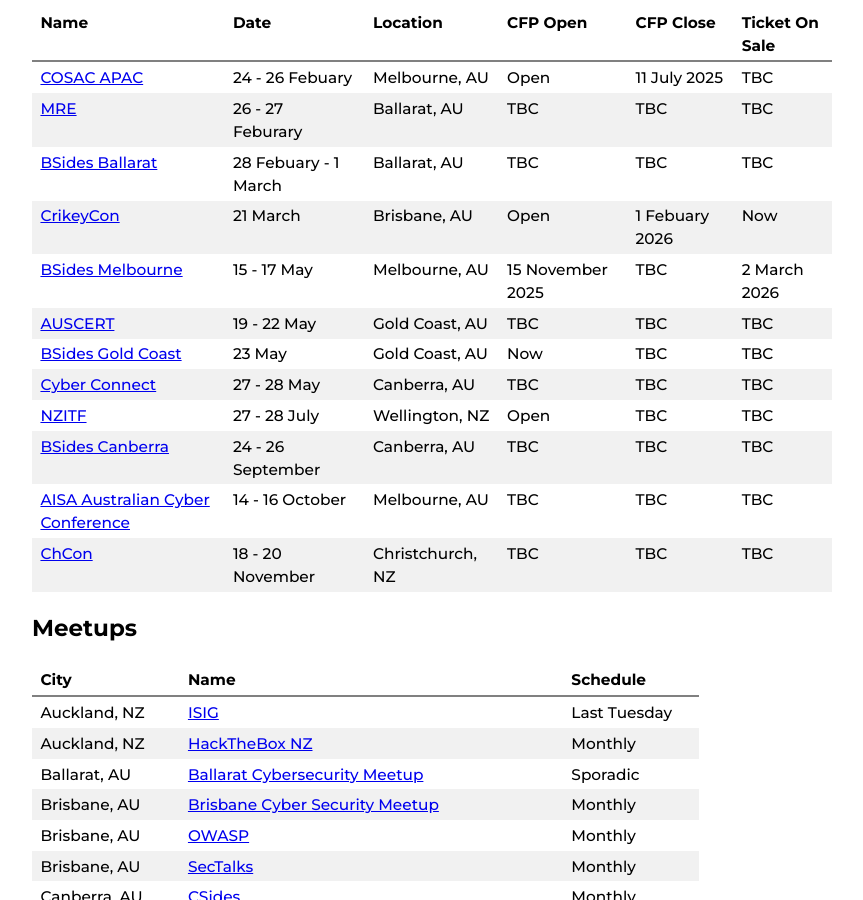
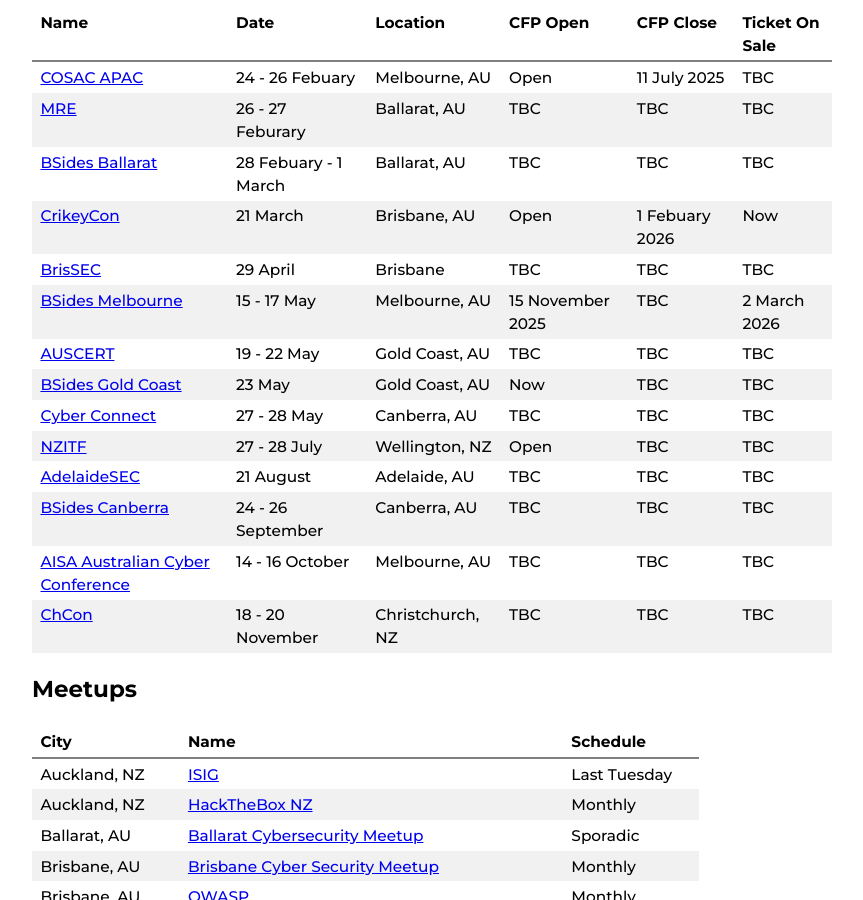
Before and after one commit to nzkarit/downundercons, a Jekyll site: the page built from index.markdown, in a window 1280 px wide and 900 px high, scrolled down 819 px. Shown: the whole window, without its empty margins (208-1071 px from the left). Built offline with Jekyll 4.4.1, drawn with Linux system fonts in a browser that asks for light colours.

Commit message:
Update index.markdown

```diff
--- a/index.markdown
+++ b/index.markdown
@@ -29,11 +29,13 @@ These are a list of hacker/infosec cons and meetups in the NZ and Aussie Area.
 | [MRE](https://federation.edu.au/icsl/icsl-conferences/mre-2026) | 26 - 27 Feburary | Ballarat, AU | TBC | TBC | TBC |
 | [BSides Ballarat](https://federation.edu.au/icsl/icsl-conferences/bsides-ballarat-2026) | 28 Febuary - 1 March | Ballarat, AU | TBC | TBC | TBC |
 | [CrikeyCon](https://crikeycon.com/) | 21 March | Brisbane, AU | Open | 1 Febuary 2026 | Now |
+| [BrisSEC](https://aisasecuritydays.com.au/) | 29 April | Brisbane | TBC | TBC | TBC |
 | [BSides Melbourne](https://www.bsidesmelbourne.com/) | 15 - 17 May | Melbourne, AU | 15 November 2025 | TBC | 2 March 2026 |
 | [AUSCERT](https://conference.auscert.org.au/) | 19 - 22 May | Gold Coast, AU | TBC | TBC | TBC |
 | [BSides Gold Coast](https://bsidesgoldie.com/) | 23 May | Gold Coast, AU | Now | TBC | TBC |
 | [Cyber Connect](https://www.cyberconnect.org.au/) | 27 - 28 May | Canberra, AU | TBC | TBC | TBC |
 | [NZITF](https://nzitf.org.nz/conference-details) | 27 - 28 July | Wellington, NZ | Open | TBC | TBC |
+| [AdelaideSEC](https://aisasecuritydays.com.au/) | 21 August | Adelaide, AU | TBC | TBC | TBC |
 | [BSides Canberra](https://www.bsidesau.com.au/) | 24 - 26 September | Canberra, AU | TBC | TBC | TBC |
 | [AISA Australian Cyber Conference](https://www.cyberconference.com.au/) | 14 - 16 October | Melbourne, AU | TBC | TBC | TBC |
 | [ChCon](https://2026.chcon.nz/) | 18 - 20 November | Christchurch, NZ | TBC | TBC | TBC |
```
